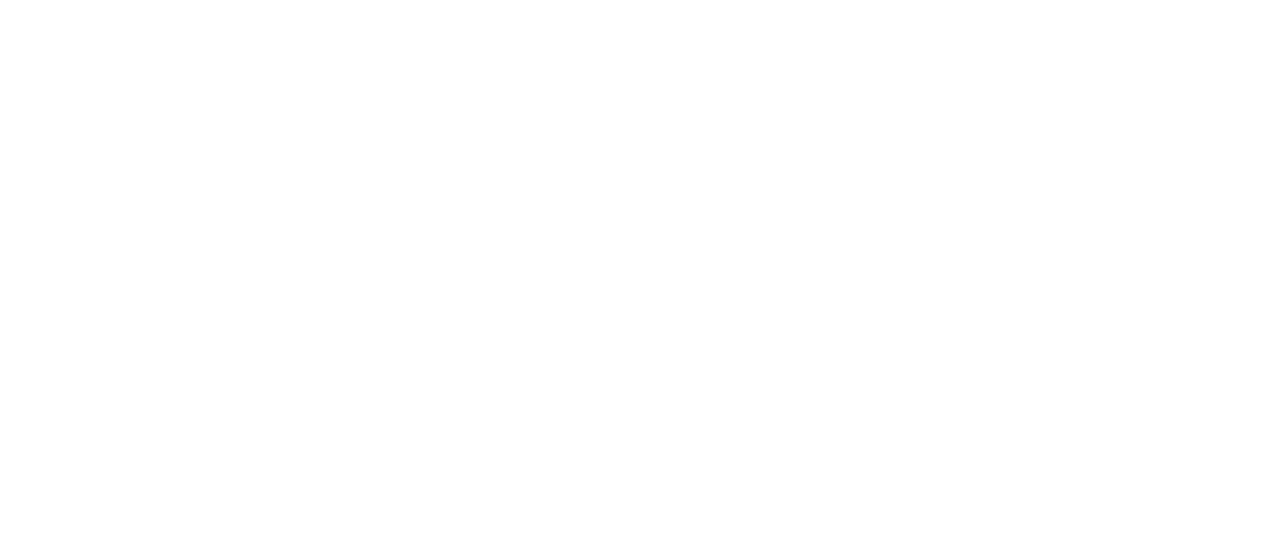
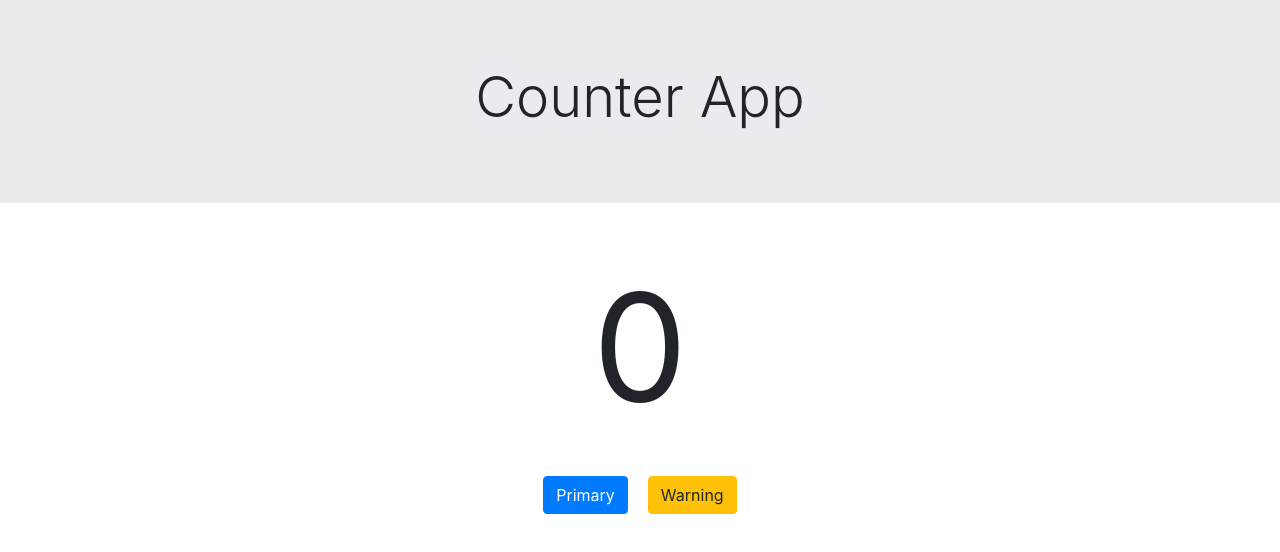
Before and after one commit to Maharoz/React-counter-app, a React (Create React App) app: page / in a window 1280 px wide. Shown: the top 552 px of the page. Built offline with nearby package versions, Linux system fonts and the light colour scheme.

Commit message:
display and initial controls added

```diff
--- a/src/App.js
+++ b/src/App.js
@@ -1,12 +1,14 @@
 import React from 'react';
 import logo from './logo.svg';
 import './App.css';
+import Controls from './components/controls';
+import Display from './components/display';
 
 function App() {
   return (
     <div className="App">
-
-
+        <Display/>
+        <Controls/>
     </div>
   );
 }
--- a/src/components/controls.jsx
+++ b/src/components/controls.jsx
@@ -0,0 +1,20 @@
+import React, { Component } from "react";
+
+class Controls extends Component {
+  render() {
+    return (
+      <div>
+        <button
+        type="button"
+        className="btn btn-primary"
+        style={{marginRight:20}}>
+          Primary
+        </button>
+        <button type="button" className="btn btn-warning">Warning</button>
+
+      </div>
+    );
+  }
+}
+
+export default Controls;
--- a/src/components/display.jsx
+++ b/src/components/display.jsx
@@ -0,0 +1,16 @@
+import React from "react";
+
+const Display = () => {
+  return (
+    <div>
+      <div className="jumbotron jumbotron-fluid">
+        <div className="container">
+          <h1 className="display-4">Counter App</h1>
+        </div>
+      </div>
+      <p style={{fontSize: 150}}>0</p>
+    </div>
+  );
+};
+
+export default Display;
```
